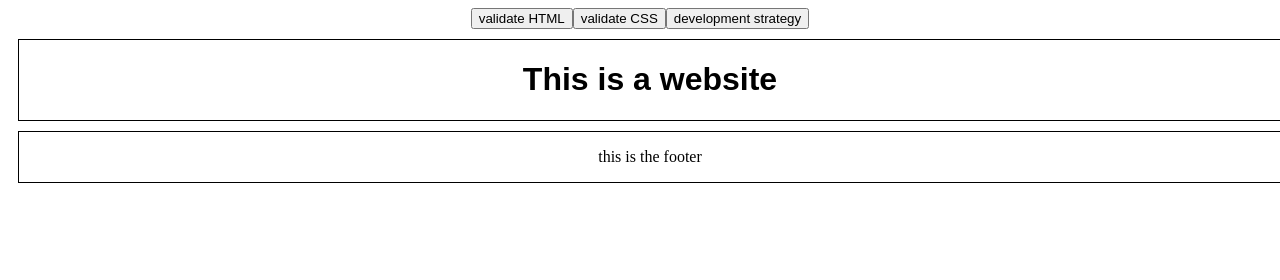
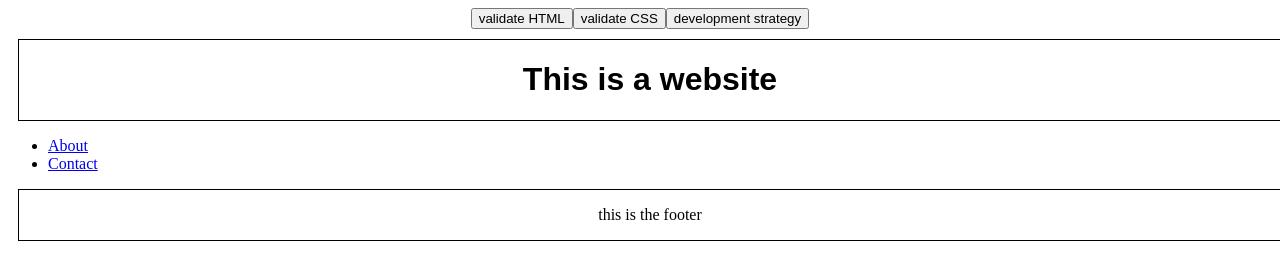
Before and after one commit to HazemBittar/semantic-layout-exercise, a plain HTML site: page index.html in a window 1280 px wide. Drawn offline with Linux system fonts and the light colour scheme.

Commit message:
added navbar

```diff
--- a/index.html
+++ b/index.html
@@ -14,6 +14,16 @@
     <header>
         <h1 class="page-title">This is a website</h1>
     </header>
+    <nav>
+        <ul>
+            <li>
+                <a href="#">About</a>
+            </li>
+            <li>
+                <a href="#">Contact</a>
+            </li>
+        </ul>
+    </nav>
     <footer>
         <p>this is the footer</p>
     </footer>
```
